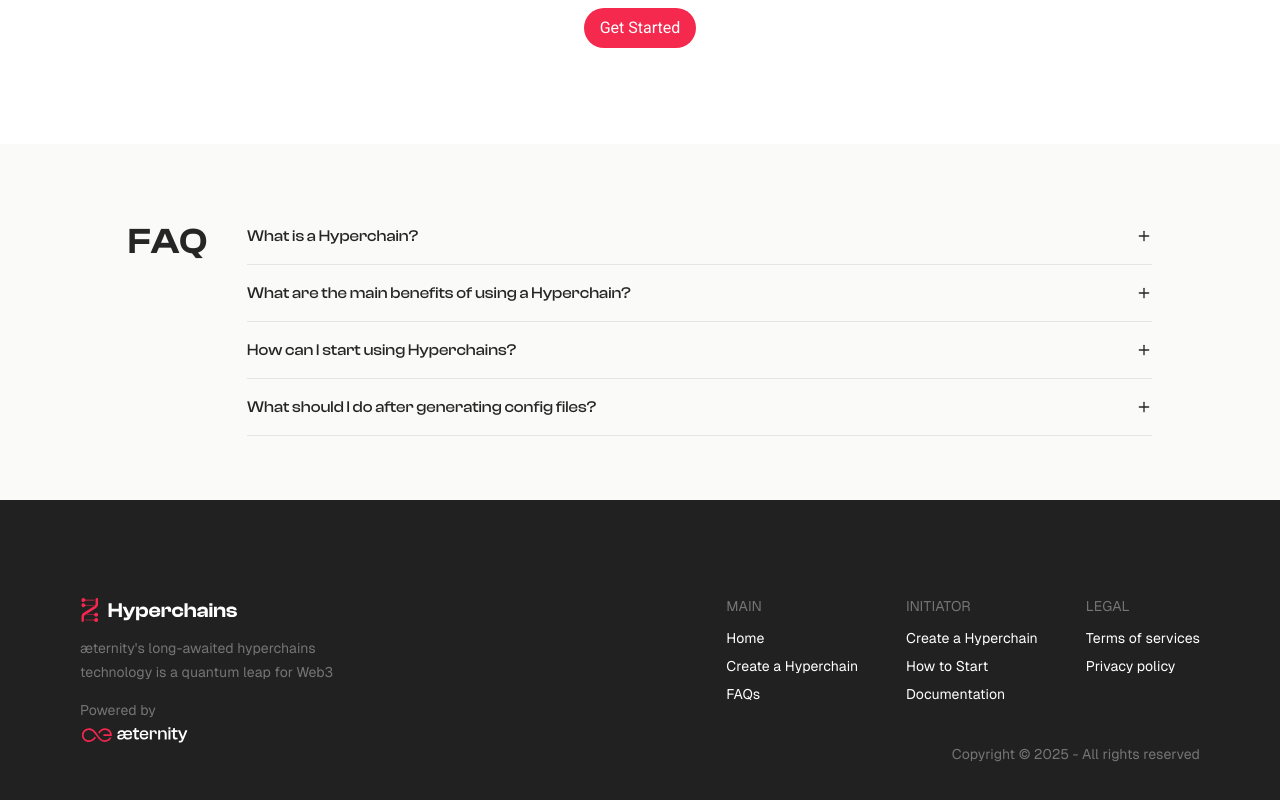
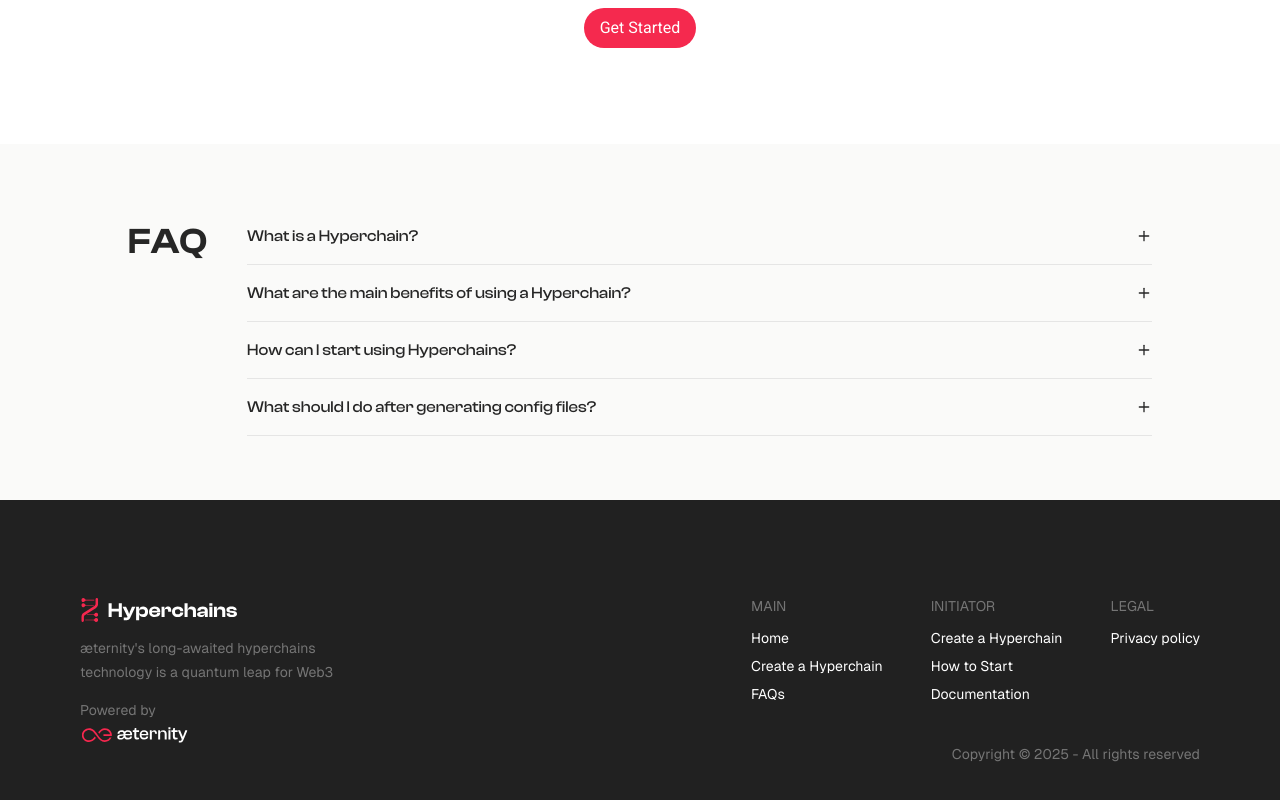
Before and after one commit to unit214/aeternity-hyperchains-initiator, a Next.js app: page / in a window 1280 px wide. Shown: the part 641-1441 px from the top of the page. Built offline with nearby package versions, Linux system fonts and the light colour scheme.

Commit message:
feat: remove terms of services link

```diff
--- a/src/components/footer.tsx
+++ b/src/components/footer.tsx
@@ -78,10 +78,7 @@ const footerSections = [
     },
     {
         title: 'LEGAL',
-        links: [
-            { label: 'Terms of services', url: 'https://example.com' },
-            { label: 'Privacy policy', url: 'https://aeternity.com/legal-privacy' }
-        ]
+        links: [{ label: 'Privacy policy', url: 'https://aeternity.com/legal-privacy' }]
     }
 ];
 
```
